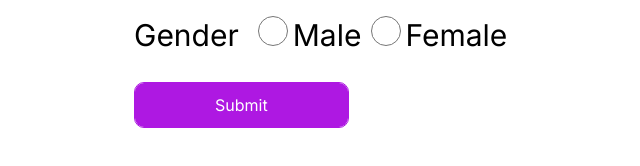
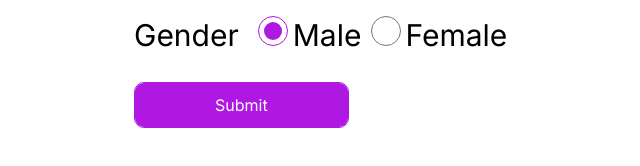
Before and after one commit to hloc1312/BC32E_Capstone_JS, a plain HTML site: page register.html in a window 1280 px wide. Shown: the part 327-493 px from the top of the page, 521-1161 px from the left. Drawn offline with nearby package versions, Linux system fonts and the light colour scheme.

Commit message:
up css register

```diff
--- a/register.html
+++ b/register.html
@@ -113,7 +113,13 @@
               </div>
               <div class="form-group">
                 <label>Gender</label>
-                <input type="radio" name="gender" id="male" value="male" />
+                <input
+                  type="radio"
+                  name="gender"
+                  id="male"
+                  value="male"
+                  checked
+                />
                 <label for="male">Male</label>
                 <input type="radio" name="gender" id="feMale" value="feMale" />
                 <label for="feMale">Female</label>
--- a/scss/pages/register/register.scss
+++ b/scss/pages/register/register.scss
@@ -112,6 +112,7 @@
                                 }
 
                             }
+
                         }
                         .btnSubmit{
                             @extend .btnStyle;
@@ -123,6 +124,7 @@
                                 box-shadow: 0 0 0 1px #AE18E2 inset;
                             }
                         }
+
                     }
                     .form-group{
                         width: 100%;
@@ -141,7 +143,9 @@
                             }
                             &[type="radio"]{
                                 width: 30px !important;
-                                height: 30px
+                                height: 30px;
+                                accent-color: #AE18E2;
+
                             }
 
 
```
Also changed, not shown: css/register.css, css/register.min.css, css/style.css, css/style.min.css.
